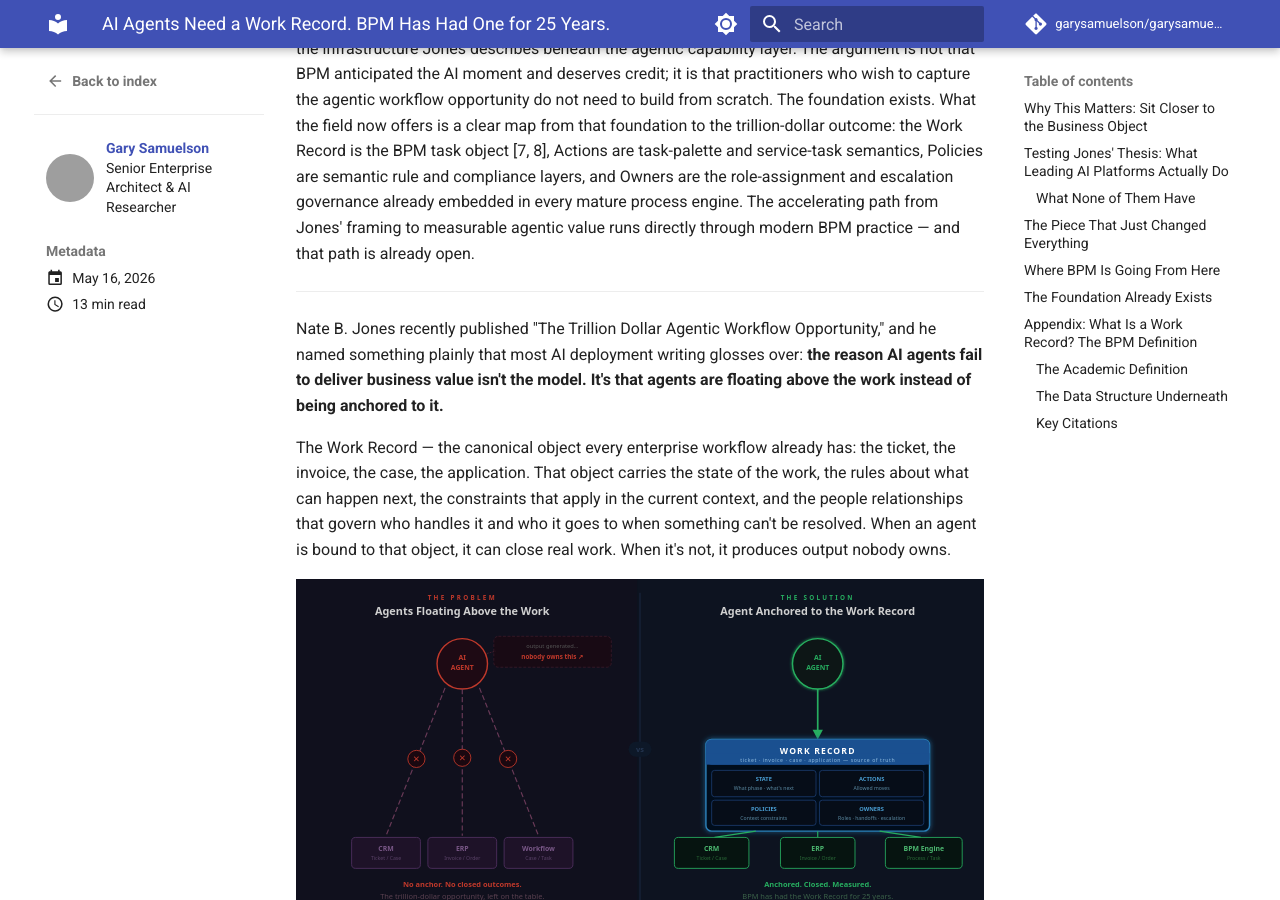
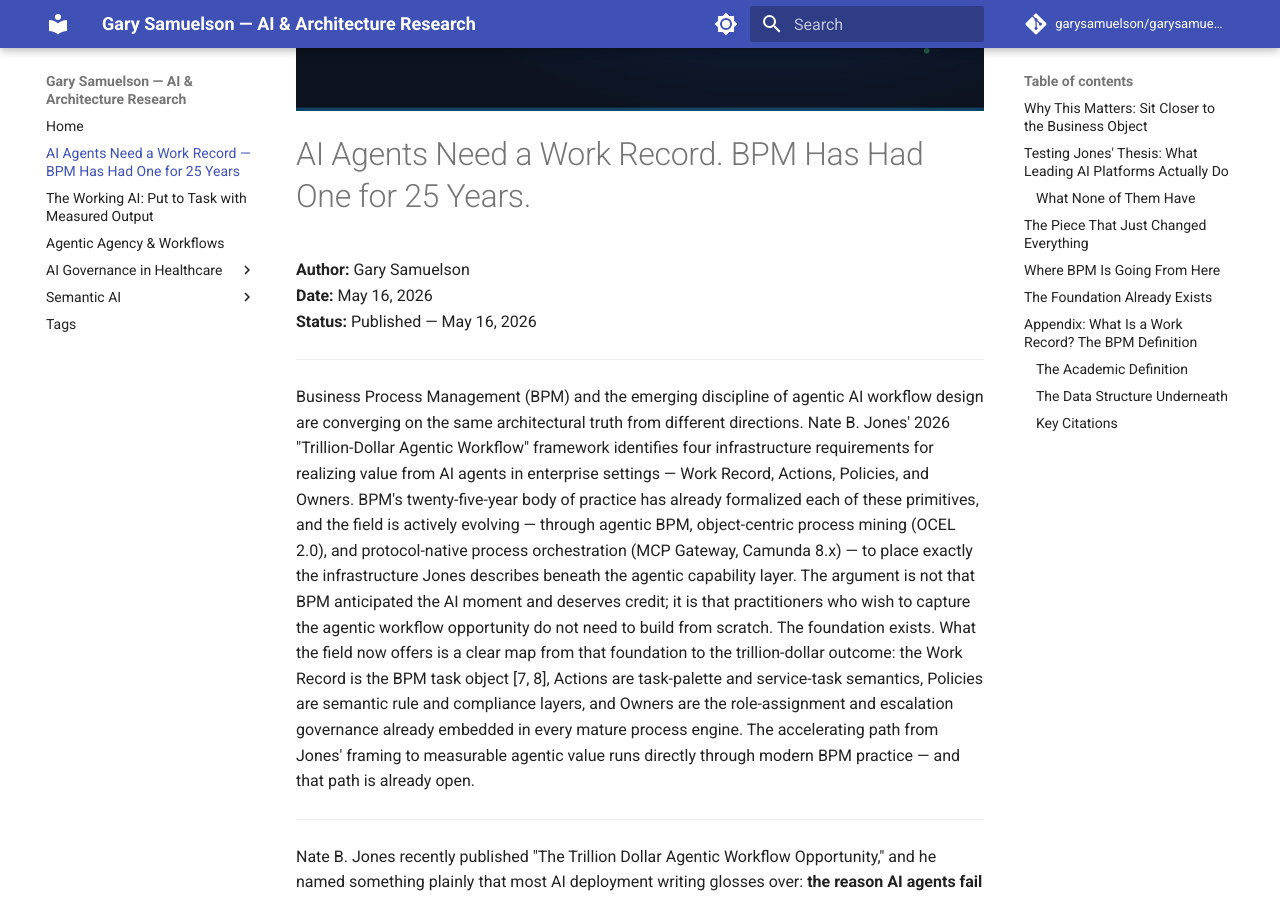
Before and after one commit to garysamuelson/garysamuelson.github.io, an MkDocs documentation site: the page built from docs/agentic/work-record-is-bpm-task.md, in a window 1280 px wide and 900 px high, scrolled down 405 px. Built offline with MkDocs 1.6.1 and Material for MkDocs 9.7.7, drawn with Linux system fonts in a browser that asks for light colours; comment, search, counter and statistics services are not loaded; some of the changed text lies outside the part shown; grey boxes are pictures that could not be loaded.

Commit message:
Convert blog post to regular doc page: agentic/work-record-is-bpm-task, add to nav, update homepage links

```diff
--- a/docs/blog/posts/2026-05-16-ai-agents-work-record-bpm.md
+++ b/docs/agentic/work-record-is-bpm-task.md
@@ -1,8 +1,7 @@
 ---
 title: "AI Agents Need a Work Record. BPM Has Had One for 25 Years."
-date: 2026-05-16
-authors:
-  - gary
+description: "Nate B. Jones' Trillion-Dollar Agentic Workflow framework maps exactly to BPM's twenty-five-year body of practice — and the integration substrate just shipped."
+social_image: https://garysamuelson.github.io/assets/images/work_record_banner_v1.png
 tags:
   - BPM
   - Agentic AI
@@ -10,7 +9,16 @@ tags:
   - BPMN
   - Camunda
   - AI Strategy
-social_image: https://garysamuelson.github.io/assets/images/work_record_banner_v1.png
+---
+
+![AI Agents Need a Work Record. BPM Has Had One for 25 Years.](../assets/images/work_record_banner_v1.png)
+
+# AI Agents Need a Work Record. BPM Has Had One for 25 Years.
+
+**Author:** Gary Samuelson
+**Date:** May 16, 2026
+**Status:** Published — May 16, 2026
+
 ---
 
 Business Process Management (BPM) and the emerging discipline of agentic AI workflow design are converging on the same architectural truth from different directions. Nate B. Jones' 2026 "Trillion-Dollar Agentic Workflow" framework identifies four infrastructure requirements for realizing value from AI agents in enterprise settings — Work Record, Actions, Policies, and Owners. BPM's twenty-five-year body of practice has already formalized each of these primitives, and the field is actively evolving — through agentic BPM, object-centric process mining (OCEL 2.0), and protocol-native process orchestration (MCP Gateway, Camunda 8.x) — to place exactly the infrastructure Jones describes beneath the agentic capability layer. The argument is not that BPM anticipated the AI moment and deserves credit; it is that practitioners who wish to capture the agentic workflow opportunity do not need to build from scratch. The foundation exists. What the field now offers is a clear map from that foundation to the trillion-dollar outcome: the Work Record is the BPM task object [7, 8], Actions are task-palette and service-task semantics, Policies are semantic rule and compliance layers, and Owners are the role-assignment and escalation governance already embedded in every mature process engine. The accelerating path from Jones' framing to measurable agentic value runs directly through modern BPM practice — and that path is already open.
@@ -30,7 +38,7 @@ and the people relationships that govern who handles it and who it goes to when
 something can't be resolved. When an agent is bound to that object, it can close
 real work. When it's not, it produces output nobody owns.
 
-![Floating vs. Anchored — the core contrast](/assets/images/floating_vs_anchored_v1.svg)
+![Floating vs. Anchored — the core contrast](../assets/images/floating_vs_anchored_v1.svg)
 
 He calls this the trillion-dollar opportunity: the value sitting in enterprise
 workflows that agents could capture — *if* they were properly anchored.
@@ -102,7 +110,7 @@ these are outputs. They are not closed work. The difference between the two is
 exactly what Jones is pointing at, and it is exactly what a properly structured
 Work Record enforces.
 
-![Floating above vs. anchored to the Work Record — the contrast Jones names](/assets/images/sit_closer_v1.svg)
+![Floating above vs. anchored to the Work Record — the contrast Jones names](../assets/images/sit_closer_v1.svg)
 
 ---
 
@@ -211,7 +219,7 @@ The cost of attaching an AI agent to a BPM-managed work record is now very low.
 The infrastructure question isn't "how do we build this?" It's "what processes do
 we start with?"
 
-![MCP Gateway — any AI agent, one protocol, every work record](/assets/images/mcp_gateway_v1.svg)
+![MCP Gateway — any AI agent, one protocol, every work record](../assets/images/mcp_gateway_v1.svg)
 
 ---
 
@@ -266,7 +274,7 @@ Neither of them needs to win the framing war. They need to be in the same room.
 The work record is the task object. The agent is the worker. The process engine is
 the integration substrate. The trillion dollars is in figuring out what to run first.
 
-![The Foundation Already Exists — BPM practitioner and AI product designer converging on the same problem](/assets/images/foundation_convergence_v1.svg)
+![The Foundation Already Exists — BPM practitioner and AI product designer converging on the same problem](../assets/images/foundation_convergence_v1.svg)
 
 ---
 
--- a/mkdocs.yml
+++ b/mkdocs.yml
@@ -84,6 +84,7 @@ extra:
 
 nav:
   - Home: index.md
+  - "AI Agents Need a Work Record — BPM Has Had One for 25 Years": agentic/work-record-is-bpm-task.md
   - "The Working AI: Put to Task with Measured Output": agentic/working-ai-put-to-task.md
   - Agentic Agency & Workflows: agentic/agentic-agency-and-workflows.md
   - AI Governance in Healthcare:
```
Also changed, not shown: other parts of docs/agentic/work-record-is-bpm-task.md (+1 -1 lines), docs/index.md (+3 -3 lines).
